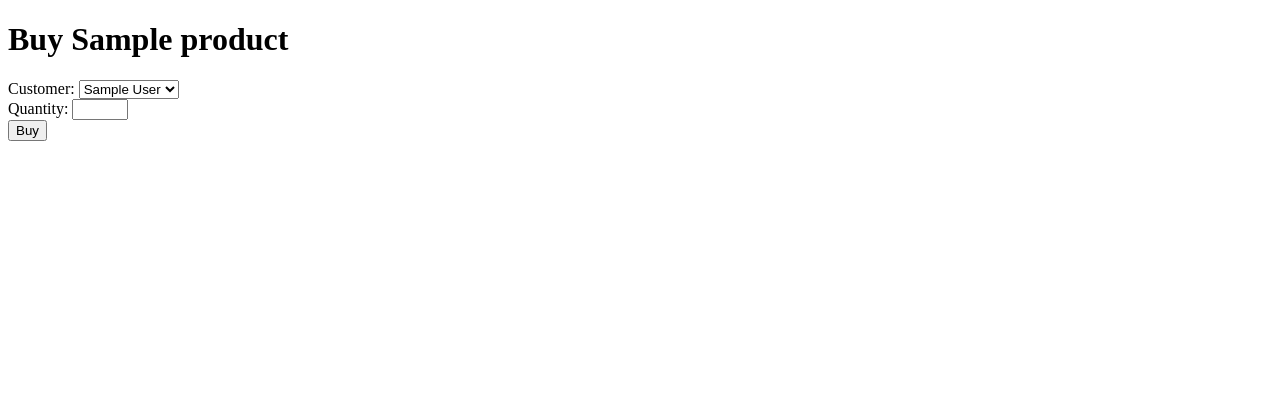
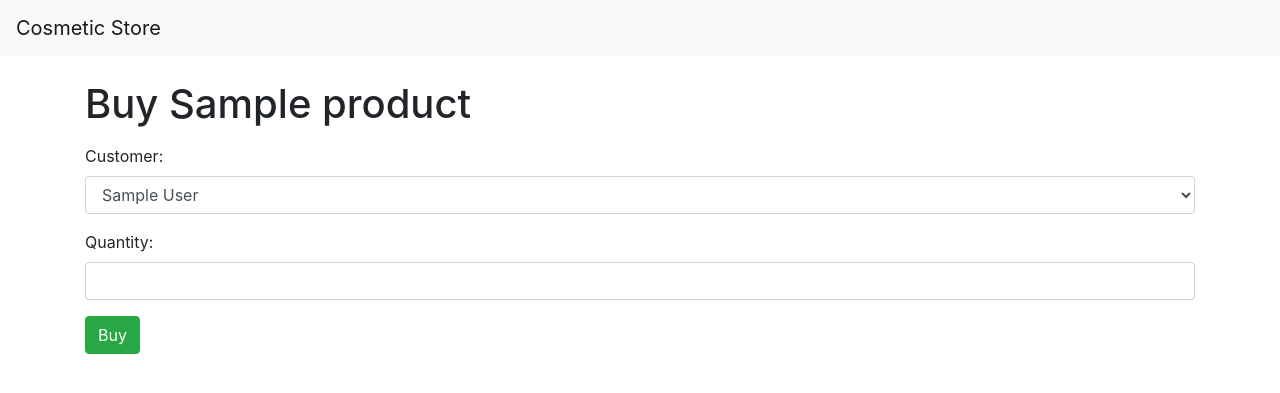
Before and after one commit to elkdev72/cosmeticstore, a Django app: page /buy/1/ in a window 1280 px wide. Shown: the top 393 px of the page. Run offline with Django 5.2, Linux system fonts and the light colour scheme; tables that the repository leaves empty hold one stand-in row (values such as "Sample post"); some libraries are stand-ins or nearby versions.

Commit message:
templates

```diff
--- a/cosmetic_pos/store/templates/store/buy_product.html
+++ b/cosmetic_pos/store/templates/store/buy_product.html
@@ -1,23 +1,23 @@
-<!DOCTYPE html>
-<html>
-<head>
-    <title>Buy {{ product.name }}</title>
-</head>
-<body>
-    <h1>Buy {{ product.name }}</h1>
-    <form method="post">
-        {% csrf_token %}
+{% extends 'store/base.html' %}
+
+{% block title %}Buy {{ product.name }}{% endblock %}
+
+{% block content %}
+<h1 class="mt-4">Buy {{ product.name }}</h1>
+<form method="post" class="mt-3">
+    {% csrf_token %}
+    <div class="form-group">
         <label for="customer">Customer:</label>
-        <select name="customer_id" id="customer">
+        <select name="customer_id" id="customer" class="form-control">
             {% for customer in customers %}
             <option value="{{ customer.id }}">{{ customer.first_name }} {{ customer.last_name }}</option>
             {% endfor %}
         </select>
-        <br>
+    </div>
+    <div class="form-group">
         <label for="quantity">Quantity:</label>
-        <input type="number" name="quantity" id="quantity" min="1" max="{{ product.stock }}">
-        <br>
-        <button type="submit">Buy</button>
-    </form>
-</body>
-</html>
+        <input type="number" name="quantity" id="quantity" min="1" max="{{ product.stock }}" class="form-control">
+    </div>
+    <button type="submit" class="btn btn-success">Buy</button>
+</form>
+{% endblock %}
```
